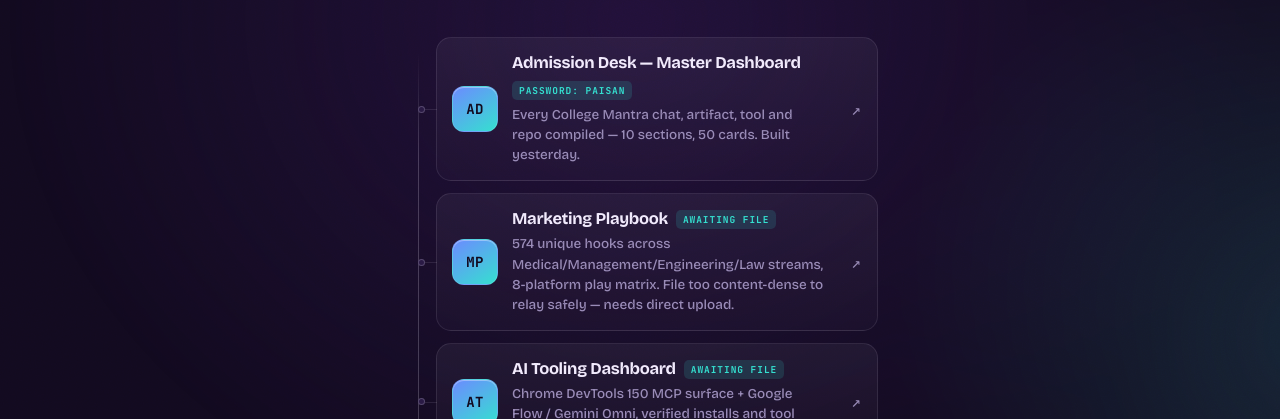
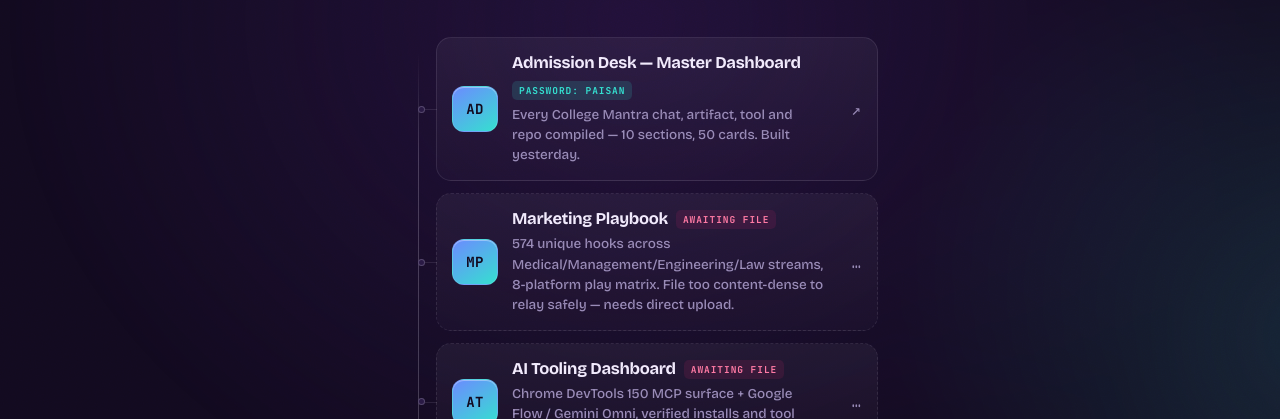
Before and after one commit to Shivee999/college-mantra, a plain HTML site: page index.html in a window 1280 px wide. Shown: the part 381-800 px from the top of the page. Drawn offline with nearby package versions, Linux system fonts and the light colour scheme.

Commit message:
Render pending-upload items as non-clickable instead of broken links

```diff
--- a/index.html
+++ b/index.html
@@ -284,6 +284,9 @@
     color:var(--dim);font-size:13.5px;line-height:1.6;
   }
   .empty b{color:var(--paper)}
+  .card.pending{opacity:.55;border-style:dashed;cursor:default}
+  .tag.t-pending{background:rgba(255,45,119,.10);color:#FF7BA5}
+  .pending-mark{color:var(--dim)}
 </style>
 </head>
 <body>
@@ -322,15 +325,22 @@ function cardHTML(item, i){
   var desc = item.desc || "";
   var name = item.name || "Untitled";
   var url = item.url || "#";
+  var pending = !url || url === "PENDING_UPLOAD";
   var mono = '<span class="mark mono" aria-hidden="true">' + esc(initials(name)) + '</span>';
   var img = item.image
     ? '<img class="mark" src="' + esc(item.image) + '" alt="' + esc(name) + '" width="180" height="180" loading="lazy" decoding="async" onerror="this.outerHTML=' + JSON.stringify(mono).replace(/"/g,"&quot;") + '" />'
     : mono;
+  var tagClass = pending ? "tag t-pending" : "tag t-live";
+  var body = img
+    + '<span><span class="top"><span class="name">' + esc(name) + '</span>'
+    + '<span class="' + tagClass + '">' + esc(tag) + '</span></span>'
+    + '<span class="desc">' + esc(desc) + '</span></span>';
+  if (pending){
+    return '<div class="card pending rise" style="animation-delay:' + delay + 's" aria-disabled="true">'
+      + body + '<span class="go pending-mark" aria-hidden="true">&#8230;</span></div>';
+  }
   return '<a class="card rise" style="animation-delay:' + delay + 's" href="' + esc(url) + '" target="_blank" rel="noopener">'
-    + img
-    + '<span><span class="top"><span class="name">' + esc(name) + '</span>'
-    + '<span class="tag t-live">' + esc(tag) + '</span></span>'
-    + '<span class="desc">' + esc(desc) + '</span></span>'
+    + body
     + '<span class="go" aria-hidden="true">&#8599;</span></a>';
 }
 async function loadLinks(){
```
